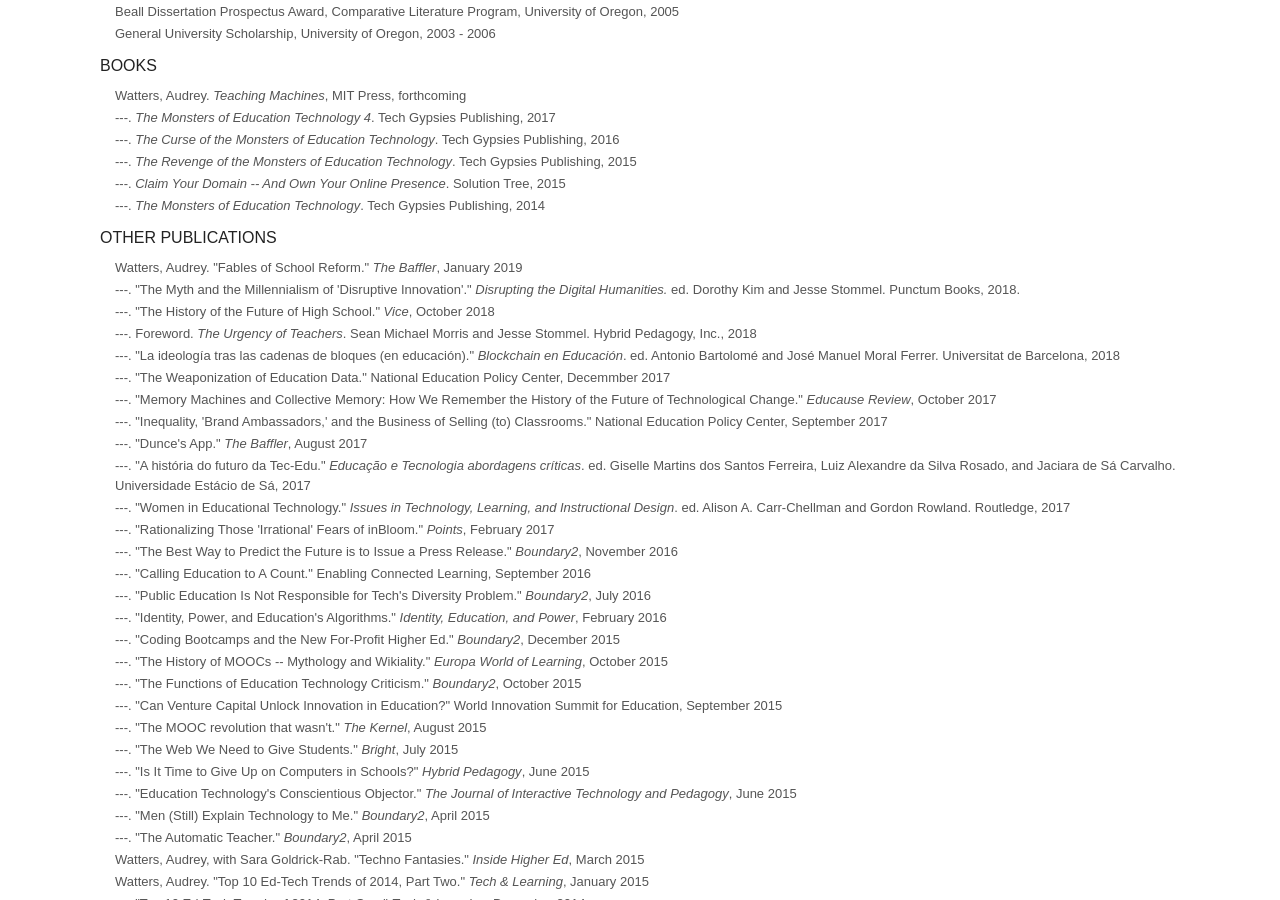
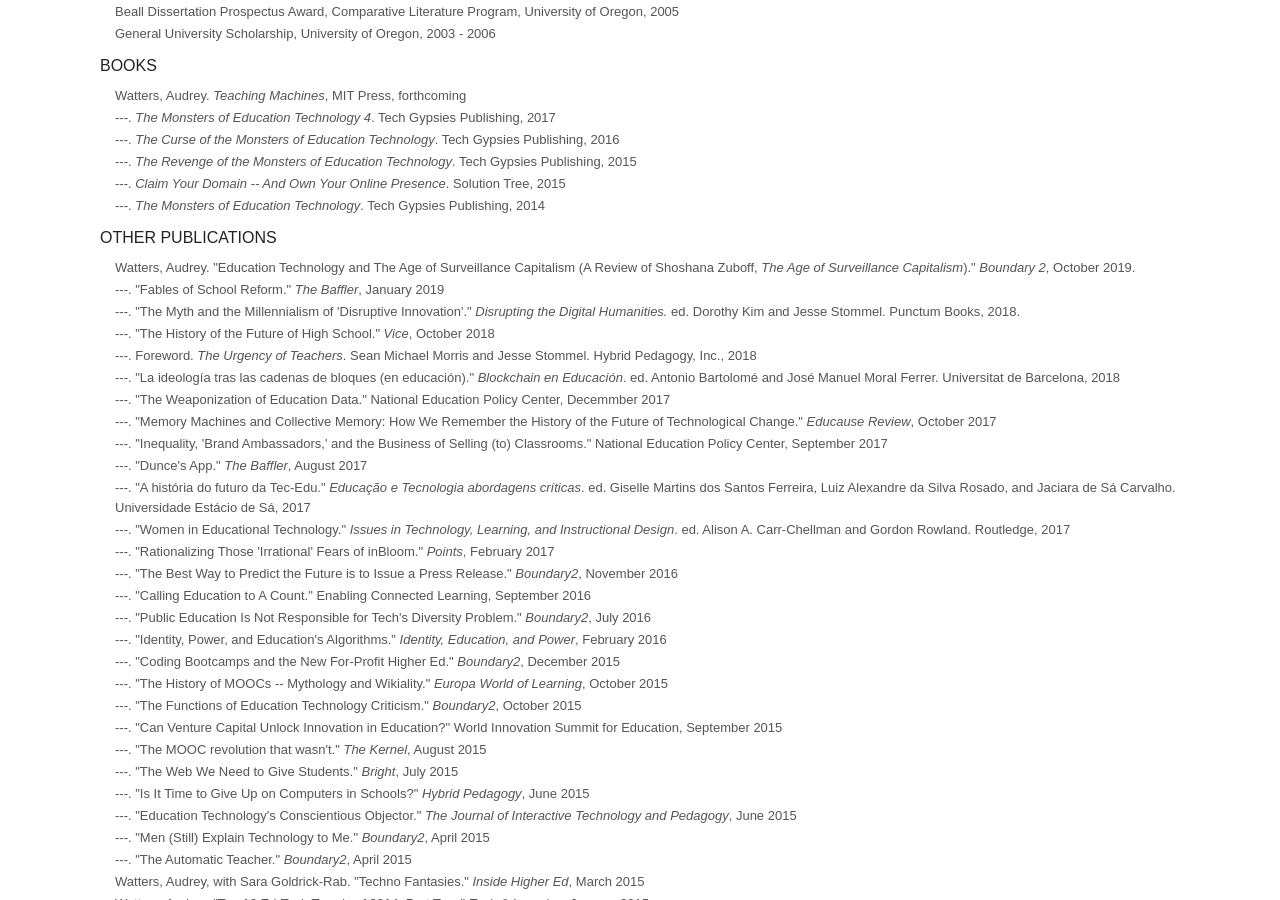
Before and after one commit to audreywatters/cv, a Jekyll site: the page cv.html, which Jekyll copies as it is, in a window 1280 px wide and 900 px high, scrolled down 948 px. Built offline with Jekyll 4.4.1, drawn with Linux system fonts in a browser that asks for light colours; some of the changed text lies outside the part shown.

Commit message:
Update CV

```diff
--- a/cv.html
+++ b/cv.html
@@ -111,7 +111,8 @@
 <p>---. <em>The Monsters of Education Technology</em>. Tech Gypsies Publishing, 2014</p>
 
 <h3>Other Publications</h3>
-<p>Watters, Audrey. "Fables of School Reform." <em>The Baffler</em>, January 2019</p>
+<p>Watters, Audrey. "Education Technology and The Age of Surveillance Capitalism (A Review of Shoshana Zuboff, <em>The Age of Surveillance Capitalism</em>)." <em>Boundary 2</em>, October 2019.</p>
+<p>---. "Fables of School Reform." <em>The Baffler</em>, January 2019</p>
 <p>---. "The Myth and the Millennialism of 'Disruptive Innovation'." <em>Disrupting the Digital Humanities.</em> ed. Dorothy Kim and Jesse Stommel. Punctum Books, 2018.</p>
 <p>---. "The History of the Future of High School." <em>Vice</em>, October 2018</p>
 <p>---. Foreword. <em>The Urgency of Teachers</em>. Sean Michael Morris and Jesse Stommel. Hybrid Pedagogy, Inc., 2018</p>
```
Also changed, not shown: other parts of cv.html (+1 -1 lines).
